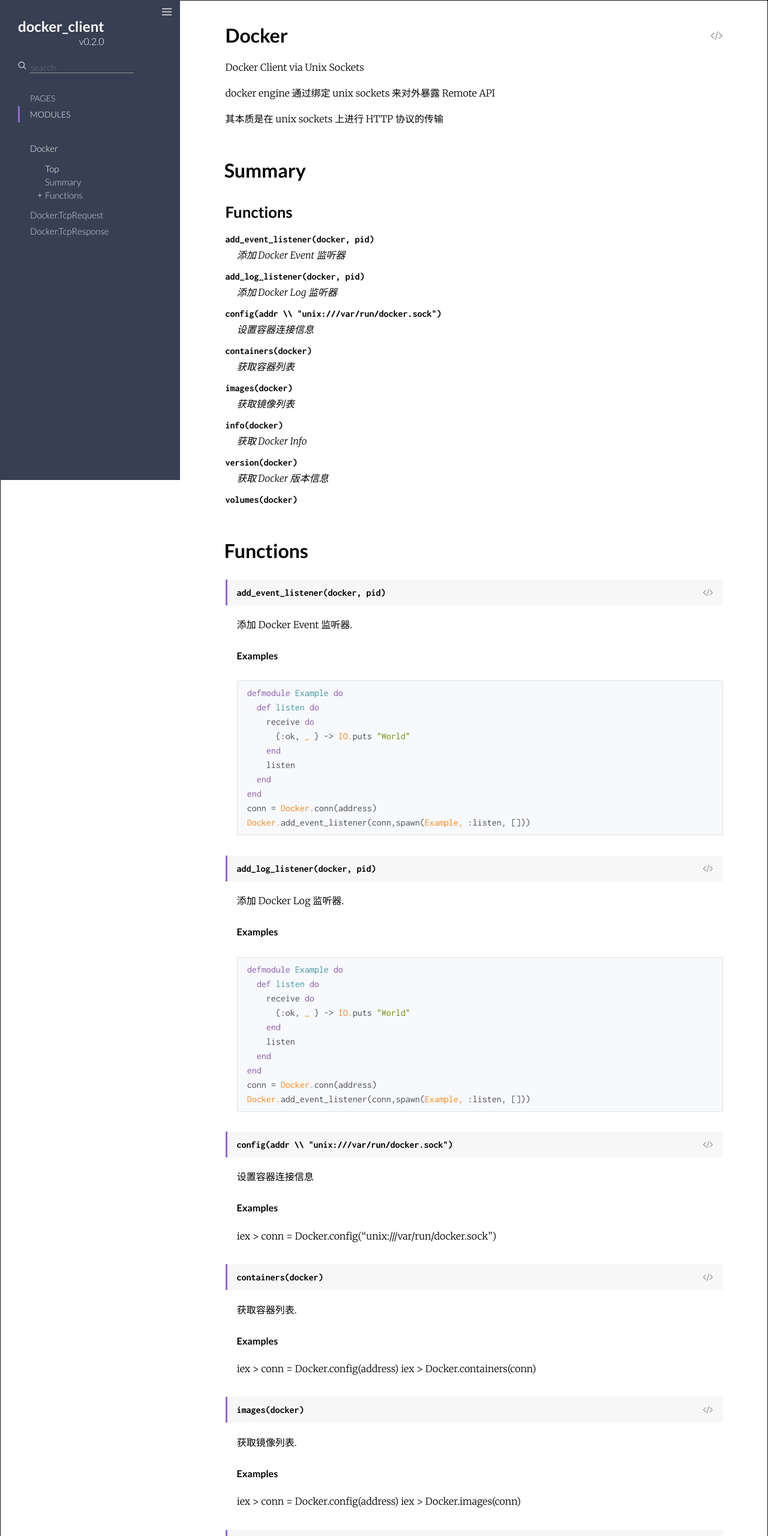
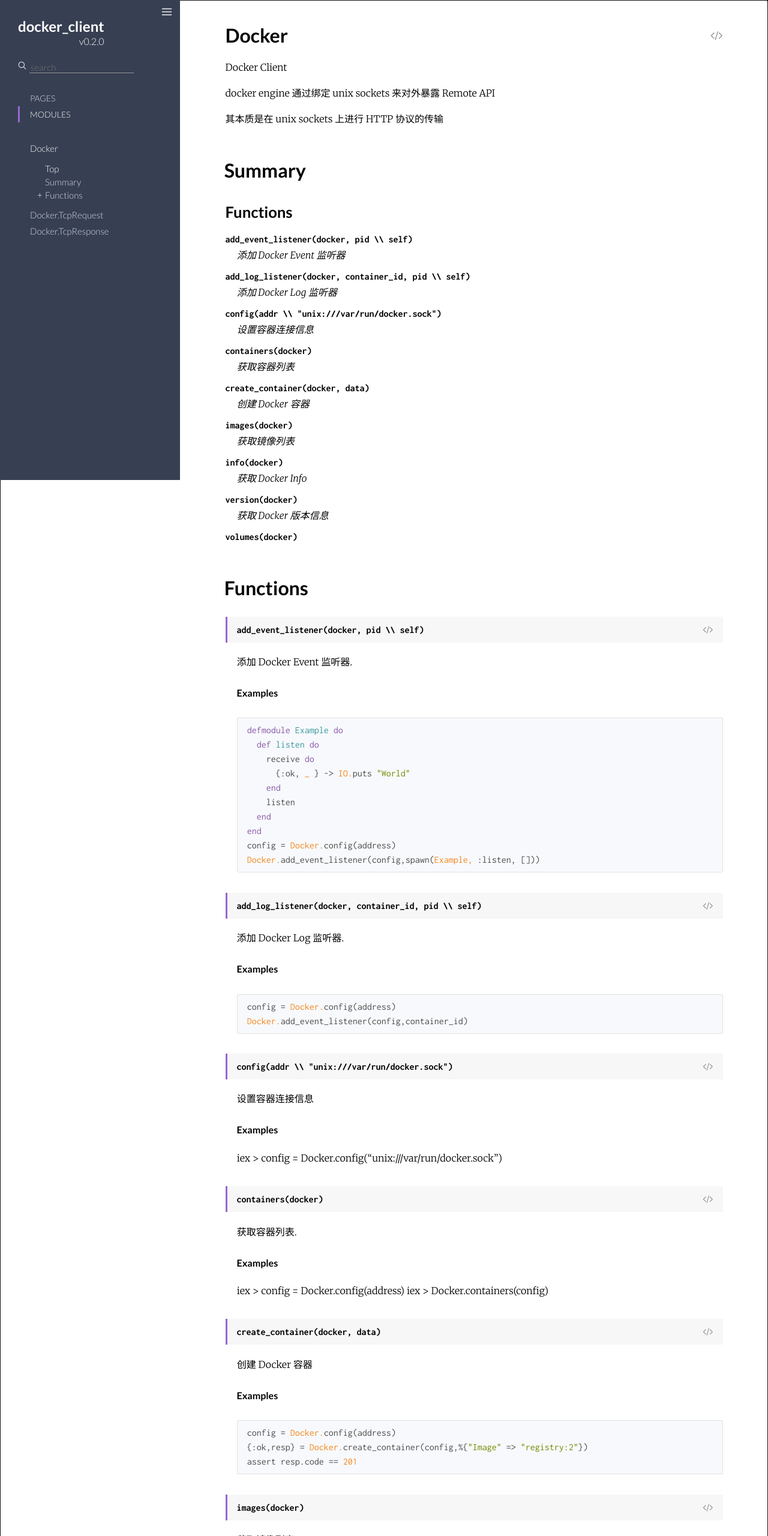
Before and after one commit to pivstone/docker_client, a plain HTML site: page docs/Docker.html in a window 1280 px wide. Shown: the top 2560 px of the page at 60% size. Drawn offline with Linux system fonts and the light colour scheme; files whose address does not match are found by name.

Commit message:
Add containers create api 🚀 Add POST support 🚀

```diff
--- a/docs/Docker.html
+++ b/docs/Docker.html
@@ -70,7 +70,7 @@
 
 
         <section id="moduledoc">
-          <p>Docker Client via Unix Sockets</p>
+          <p>Docker Client</p>
 <p>docker engine 通过绑定 unix sockets 来对外暴露 Remote API</p>
 <p>其本质是在 unix sockets 上进行 HTTP 协议的传输</p>
 
@@ -94,7 +94,7 @@
     </h2>
     <div class="summary-row">
   <div class="summary-signature">
-    <a href="#add_event_listener/2">add_event_listener(docker, pid)</a>
+    <a href="#add_event_listener/2">add_event_listener(docker, pid \\ self)</a>
   </div>
 
     <div class="summary-synopsis"><p>添加 Docker Event 监听器</p>
@@ -103,7 +103,7 @@
 </div>
 <div class="summary-row">
   <div class="summary-signature">
-    <a href="#add_log_listener/2">add_log_listener(docker, pid)</a>
+    <a href="#add_log_listener/3">add_log_listener(docker, container_id, pid \\ self)</a>
   </div>
 
     <div class="summary-synopsis"><p>添加 Docker Log 监听器</p>
@@ -125,6 +125,15 @@
   </div>
 
     <div class="summary-synopsis"><p>获取容器列表</p>
+</div>
+
+</div>
+<div class="summary-row">
+  <div class="summary-signature">
+    <a href="#create_container/2">create_container(docker, data)</a>
+  </div>
+
+    <div class="summary-synopsis"><p>创建 Docker 容器</p>
 </div>
 
 </div>
@@ -184,13 +193,15 @@
           </h1>
           <div class="detail" id="add_event_listener/2">
 
+    <span id="add_event_listener/1" />
+
   <div class="detail-header">
     <a href="#add_event_listener/2" class="detail-link" title="Link to this function">
       <i class="icon-link"></i>
     </a>
-    <span class="signature">add_event_listener(docker, pid)</span>
+    <span class="signature">add_event_listener(docker, pid \\ self)</span>
 
-      <a href="https://github.com/pivstone/docker-us-connector/blob/master/lib/docker.ex#L104" class="view-source" rel="help" title="View Source">
+      <a href="https://github.com/pivstone/docker-us-connector/blob/master/lib/docker.ex#L99" class="view-source" rel="help" title="View Source">
        <i class="icon-code"></i>
      </a>
 
@@ -212,20 +223,22 @@
     listen
   end
 end
-conn = Docker.conn(address)
-Docker.add_event_listener(conn,spawn(Example, :listen, []))</code></pre>
+config = Docker.config(address)
+Docker.add_event_listener(config,spawn(Example, :listen, []))</code></pre>
 
   </section>
 </div>
-<div class="detail" id="add_log_listener/2">
+<div class="detail" id="add_log_listener/3">
+
+    <span id="add_log_listener/2" />
 
   <div class="detail-header">
-    <a href="#add_log_listener/2" class="detail-link" title="Link to this function">
+    <a href="#add_log_listener/3" class="detail-link" title="Link to this function">
       <i class="icon-link"></i>
     </a>
-    <span class="signature">add_log_listener(docker, pid)</span>
+    <span class="signature">add_log_listener(docker, container_id, pid \\ self)</span>
 
-      <a href="https://github.com/pivstone/docker-us-connector/blob/master/lib/docker.ex#L127" class="view-source" rel="help" title="View Source">
+      <a href="https://github.com/pivstone/docker-us-connector/blob/master/lib/docker.ex#L114" class="view-source" rel="help" title="View Source">
        <i class="icon-code"></i>
      </a>
 
@@ -234,21 +247,13 @@
   </div>
   <section class="docstring">
     <p>添加 Docker Log 监听器.</p>
-<h2 id="add_log_listener/2-examples" class="section-heading">
-  <a href="#add_log_listener/2-examples" class="hover-link"><i class="icon-link"></i></a>
+<h2 id="add_log_listener/3-examples" class="section-heading">
+  <a href="#add_log_listener/3-examples" class="hover-link"><i class="icon-link"></i></a>
   Examples
 </h2>
 
-<pre><code class="elixir">defmodule Example do
-  def listen do
-    receive do
-      {:ok, _ } -&gt; IO.puts &quot;World&quot;
-    end
-    listen
-  end
-end
-conn = Docker.conn(address)
-Docker.add_event_listener(conn,spawn(Example, :listen, []))</code></pre>
+<pre><code class="elixir">config = Docker.config(address)
+Docker.add_event_listener(config,container_id)</code></pre>
 
   </section>
 </div>
@@ -276,7 +281,7 @@
   Examples
 </h2>
 
-<p>  iex &gt; conn = Docker.config(“unix:///var/run/docker.sock”)</p>
+<p>  iex &gt; config = Docker.config(“unix:///var/run/docker.sock”)</p>
 
   </section>
 </div>
@@ -302,8 +307,36 @@
   Examples
 </h2>
 
-<p>  iex &gt; conn = Docker.config(address)
-  iex &gt; Docker.containers(conn)</p>
+<p>  iex &gt; config = Docker.config(address)
+  iex &gt; Docker.containers(config)</p>
+
+  </section>
+</div>
+<div class="detail" id="create_container/2">
+
+  <div class="detail-header">
+    <a href="#create_container/2" class="detail-link" title="Link to this function">
+      <i class="icon-link"></i>
+    </a>
+    <span class="signature">create_container(docker, data)</span>
+
+      <a href="https://github.com/pivstone/docker-us-connector/blob/master/lib/docker.ex#L128" class="view-source" rel="help" title="View Source">
+       <i class="icon-code"></i>
+     </a>
+
+
+
+  </div>
+  <section class="docstring">
+    <p>创建 Docker 容器</p>
+<h2 id="create_container/2-examples" class="section-heading">
+  <a href="#create_container/2-examples" class="hover-link"><i class="icon-link"></i></a>
+  Examples
+</h2>
+
+<pre><code class="elixir">config = Docker.config(address)
+{:ok,resp} = Docker.create_container(config,%{&quot;Image&quot; =&gt; &quot;registry:2&quot;})
+assert resp.code == 201</code></pre>
 
   </section>
 </div>
@@ -315,7 +348,7 @@
     </a>
     <span class="signature">images(docker)</span>
 
-      <a href="https://github.com/pivstone/docker-us-connector/blob/master/lib/docker.ex#L51" class="view-source" rel="help" title="View Source">
+      <a href="https://github.com/pivstone/docker-us-connector/blob/master/lib/docker.ex#L50" class="view-source" rel="help" title="View Source">
        <i class="icon-code"></i>
      </a>
 
@@ -329,8 +362,8 @@
   Examples
 </h2>
 
-<p>  iex &gt; conn = Docker.config(address)
-  iex &gt; Docker.images(conn)</p>
+<p>  iex &gt; config = Docker.config(address)
+  iex &gt; Docker.images(config)</p>
 
   </section>
 </div>
@@ -342,7 +375,7 @@
     </a>
     <span class="signature">info(docker)</span>
 
-      <a href="https://github.com/pivstone/docker-us-connector/blob/master/lib/docker.ex#L64" class="view-source" rel="help" title="View Source">
+      <a href="https://github.com/pivstone/docker-us-connector/blob/master/lib/docker.ex#L62" class="view-source" rel="help" title="View Source">
        <i class="icon-code"></i>
      </a>
 
@@ -356,8 +389,8 @@
   Examples
 </h2>
 
-<p>  iex &gt; conn = Docker.config(address)
-  iex &gt; Docker.info(conn)</p>
+<p>  iex &gt; config = Docker.config(address)
+  iex &gt; Docker.info(config)</p>
 
   </section>
 </div>
@@ -369,7 +402,7 @@
     </a>
     <span class="signature">version(docker)</span>
 
-      <a href="https://github.com/pivstone/docker-us-connector/blob/master/lib/docker.ex#L77" class="view-source" rel="help" title="View Source">
+      <a href="https://github.com/pivstone/docker-us-connector/blob/master/lib/docker.ex#L74" class="view-source" rel="help" title="View Source">
        <i class="icon-code"></i>
      </a>
 
@@ -383,8 +416,8 @@
   Examples
 </h2>
 
-<p>  iex &gt; conn = Docker.conn(address)
-  iex &gt; Docker.info(conn)</p>
+<p>  iex &gt; config = Docker.config(address)
+  iex &gt; Docker.info(config)</p>
 
   </section>
 </div>
@@ -396,7 +429,7 @@
     </a>
     <span class="signature">volumes(docker)</span>
 
-      <a href="https://github.com/pivstone/docker-us-connector/blob/master/lib/docker.ex#L82" class="view-source" rel="help" title="View Source">
+      <a href="https://github.com/pivstone/docker-us-connector/blob/master/lib/docker.ex#L78" class="view-source" rel="help" title="View Source">
        <i class="icon-code"></i>
      </a>
 
--- a/docs/dist/sidebar_items.js
+++ b/docs/dist/sidebar_items.js
@@ -1 +1 @@
-sidebarNodes={"exceptions":[],"extras":[{"id":"api-reference","title":"API Reference","group":"","headers":[{"id":"Modules","anchor":"modules"}]},{"id":"readme","title":"Docker Client","group":"","headers":[{"id":"Status","anchor":"status"},{"id":"Installation","anchor":"installation"},{"id":"Usage","anchor":"usage"}]}],"modules":[{"id":"Docker","title":"Docker","functions":[{"id":"add_event_listener/2","anchor":"add_event_listener/2"},{"id":"add_log_listener/2","anchor":"add_log_listener/2"},{"id":"config/1","anchor":"config/1"},{"id":"containers/1","anchor":"containers/1"},{"id":"images/1","anchor":"images/1"},{"id":"info/1","anchor":"info/1"},{"id":"version/1","anchor":"version/1"},{"id":"volumes/1","anchor":"volumes/1"}]},{"id":"Docker.TcpRequest","title":"Docker.TcpRequest","functions":[{"id":"request/2","anchor":"request/2"},{"id":"request/3","anchor":"request/3"}]},{"id":"Docker.TcpResponse","title":"Docker.TcpResponse","functions":[{"id":"handle_body/3","anchor":"handle_body/3"},{"id":"handle_body/4","anchor":"handle_body/4"},{"id":"handle_header/2","anchor":"handle_header/2"}]}],"protocols":[]}
+sidebarNodes={"exceptions":[],"extras":[{"id":"api-reference","title":"API Reference","group":"","headers":[{"id":"Modules","anchor":"modules"}]},{"id":"readme","title":"Docker Client","group":"","headers":[{"id":"Status","anchor":"status"},{"id":"Installation","anchor":"installation"},{"id":"Usage","anchor":"usage"}]}],"modules":[{"id":"Docker","title":"Docker","functions":[{"id":"add_event_listener/2","anchor":"add_event_listener/2"},{"id":"add_log_listener/3","anchor":"add_log_listener/3"},{"id":"config/1","anchor":"config/1"},{"id":"containers/1","anchor":"containers/1"},{"id":"create_container/2","anchor":"create_container/2"},{"id":"images/1","anchor":"images/1"},{"id":"info/1","anchor":"info/1"},{"id":"version/1","anchor":"version/1"},{"id":"volumes/1","anchor":"volumes/1"}]},{"id":"Docker.TcpRequest","title":"Docker.TcpRequest","functions":[{"id":"request/2","anchor":"request/2"},{"id":"request/3","anchor":"request/3"},{"id":"request/4","anchor":"request/4"},{"id":"send_request/4","anchor":"send_request/4"}]},{"id":"Docker.TcpResponse","title":"Docker.TcpResponse","functions":[{"id":"handle_body/3","anchor":"handle_body/3"},{"id":"handle_body/4","anchor":"handle_body/4"},{"id":"handle_header/2","anchor":"handle_header/2"}]}],"protocols":[]}
```
Also changed, not shown: docs/Docker.TcpRequest.html (+56 -2 lines), docs/api-reference.html (+1 -1 lines), 4 other files.
